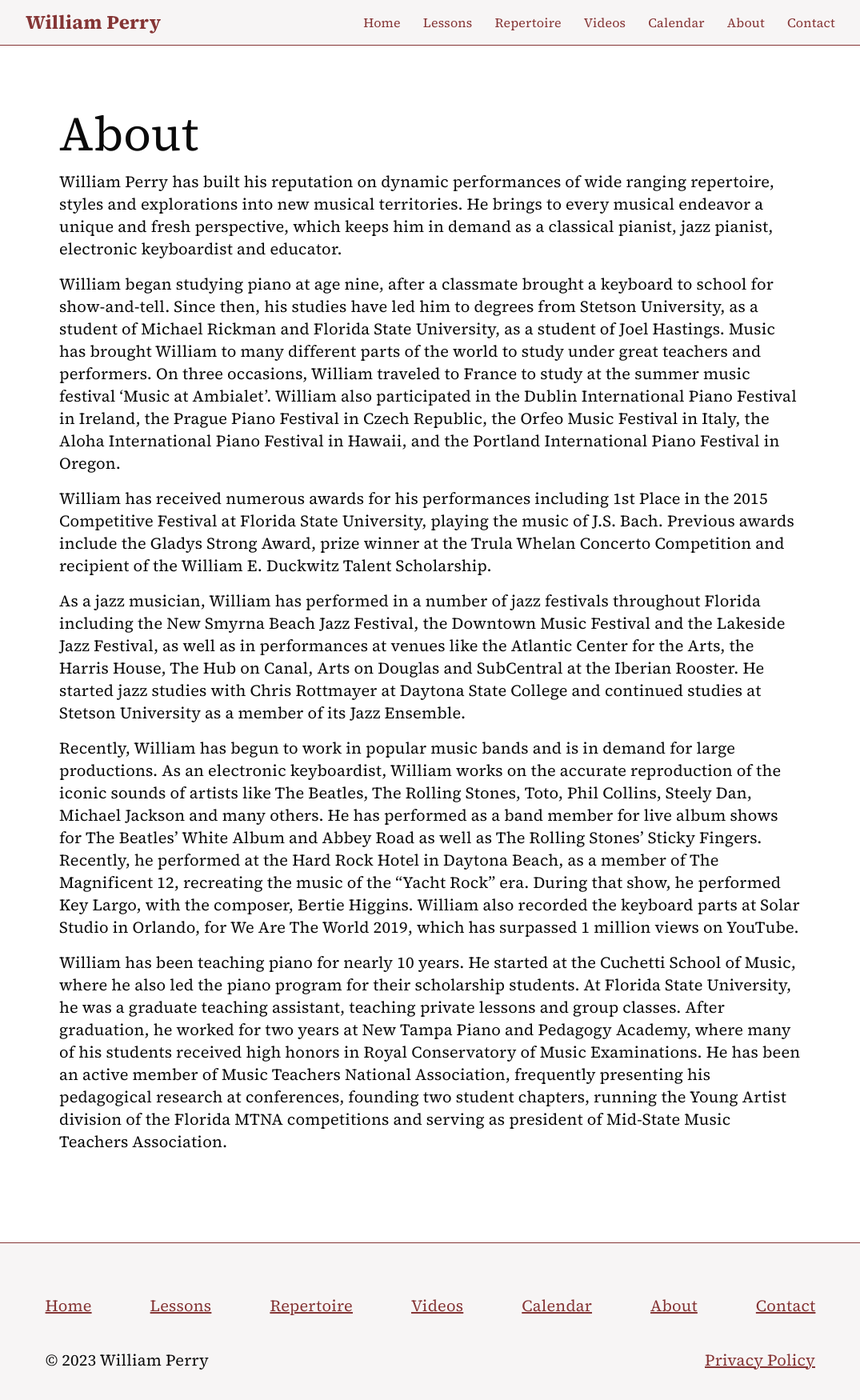
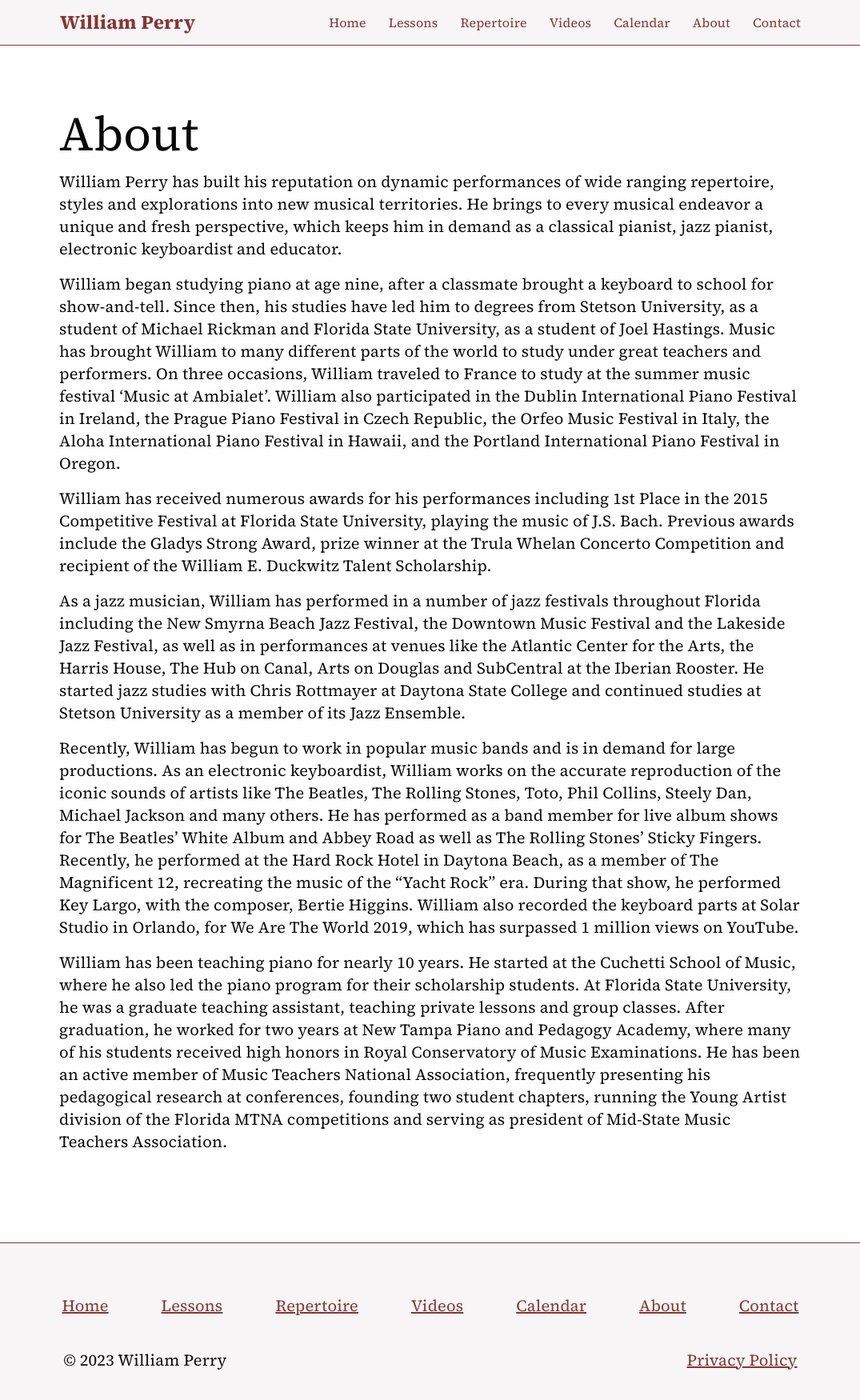
Before and after one commit to derek-perry/william-perry.com, a Next.js app: page /about in a window 1280 px wide. Shown: the top 1750 px of the page at 80% size, without its empty margins (102-1177 px from the left). Built offline with nearby package versions, Linux system fonts and the light colour scheme; no server answers.

Commit message:
Fix Header and Footer Width
Fixed the PageHeader and PageFooter width to match the page content.

```diff
--- a/components/PageFooter/index.tsx
+++ b/components/PageFooter/index.tsx
@@ -6,7 +6,7 @@ const PageFooter = (): JSX.Element => {
   return (
     <footer className='border-t border-wpRed bg-wpWhite text-wpBlack text-xl w-full'>
       <div className='pt-16 pb-12 px-9 flex flex-col gap-y-10 text-center items-center justify-center'>
-        <div className='flex flex-row flex-wrap gap-x-[73px] gap-y-7 text-center items-center justify-center'>
+        <div className='flex flex-row flex-wrap gap-x-[66px] gap-y-7 text-center items-center justify-center'>
           <LinkInternal href='' title='Home'>Home</LinkInternal>
           <LinkInternal href='lessons' title='Lessons'>Lessons</LinkInternal>
           <LinkInternal href='repertoire' title='Repertoire'>Repertoire</LinkInternal>
@@ -15,7 +15,7 @@ const PageFooter = (): JSX.Element => {
           <LinkInternal href='about' title='About'>About</LinkInternal>
           <LinkInternal href='contact' title='Contact'>Contact</LinkInternal>
         </div>
-        <div className='flex flex-row flex-wrap gap-x-[620px] gap-y-4 text-center items-center justify-center'>
+        <div className='flex flex-row flex-wrap gap-x-[575px] gap-y-4 text-center items-center justify-center'>
           <p> © {currentYear} William Perry</p>
           <LinkInternal href='privacy' title='Privacy Policy'>Privacy Policy</LinkInternal>
         </div>
--- a/components/PageHeader/index.tsx
+++ b/components/PageHeader/index.tsx
@@ -12,7 +12,7 @@ const PageHeader: FC<IPageHeaderProps> = ({
   return (
     <div className='bg-white w-full'>
       <header id='header' role='banner' className='border-b border-wpRed bg-wpWhite text-white py-3 text-lg w-full'>
-        <div className='px-8 w-full max-w-[1076px] m-auto gap-x-4 gap-y-10 flex flex-row justify-between align-middle items-middle text-left'>
+        <div className='px-8 w-full max-w-[990px] m-auto gap-x-4 gap-y-10 flex flex-row justify-between align-middle items-middle text-left'>
           <LinkInternal
             title='William Perry'
             href=''
@@ -20,7 +20,7 @@ const PageHeader: FC<IPageHeaderProps> = ({
           >
             <p className='CormorantInfant text-2xl'><strong>William Perry</strong></p>
           </LinkInternal>
-          <div className='max-[969px]:hidden mt-1 gap-7 flex flex-row justify-left align-middle items-middle text-left text-base'>
+          <div className='max-[920px]:hidden mt-1 gap-7 flex flex-row justify-left align-middle items-middle text-left text-base'>
             <LinkInternal href='' title='Home' className='no-underline hover:!underline'>Home</LinkInternal>
             <LinkInternal href='lessons' title='Lessons' className='no-underline hover:!underline'>Lessons</LinkInternal>
             <LinkInternal href='repertoire' title='Repertoire' className='no-underline hover:!underline'>Repertoire</LinkInternal>
@@ -29,7 +29,7 @@ const PageHeader: FC<IPageHeaderProps> = ({
             <LinkInternal href='about' title='About' className='no-underline hover:!underline'>About</LinkInternal>
             <LinkInternal href='contact' title='Contact' className='no-underline hover:!underline'>Contact</LinkInternal>
           </div>
-          <div className='min-[969px]:hidden flex flex-row justify-left align-middle items-middle'><NavMenu /></div>
+          <div className='min-[920px]:hidden flex flex-row justify-left align-middle items-middle'><NavMenu /></div>
         </div>
       </header>
       {prevUrl && (prevUrl === 'http://localhost:3000/calendar' || prevUrl === 'https://william-perry.netlify.app/calendar' || prevUrl === 'https://william-perry.com/calendar') ? (
```
